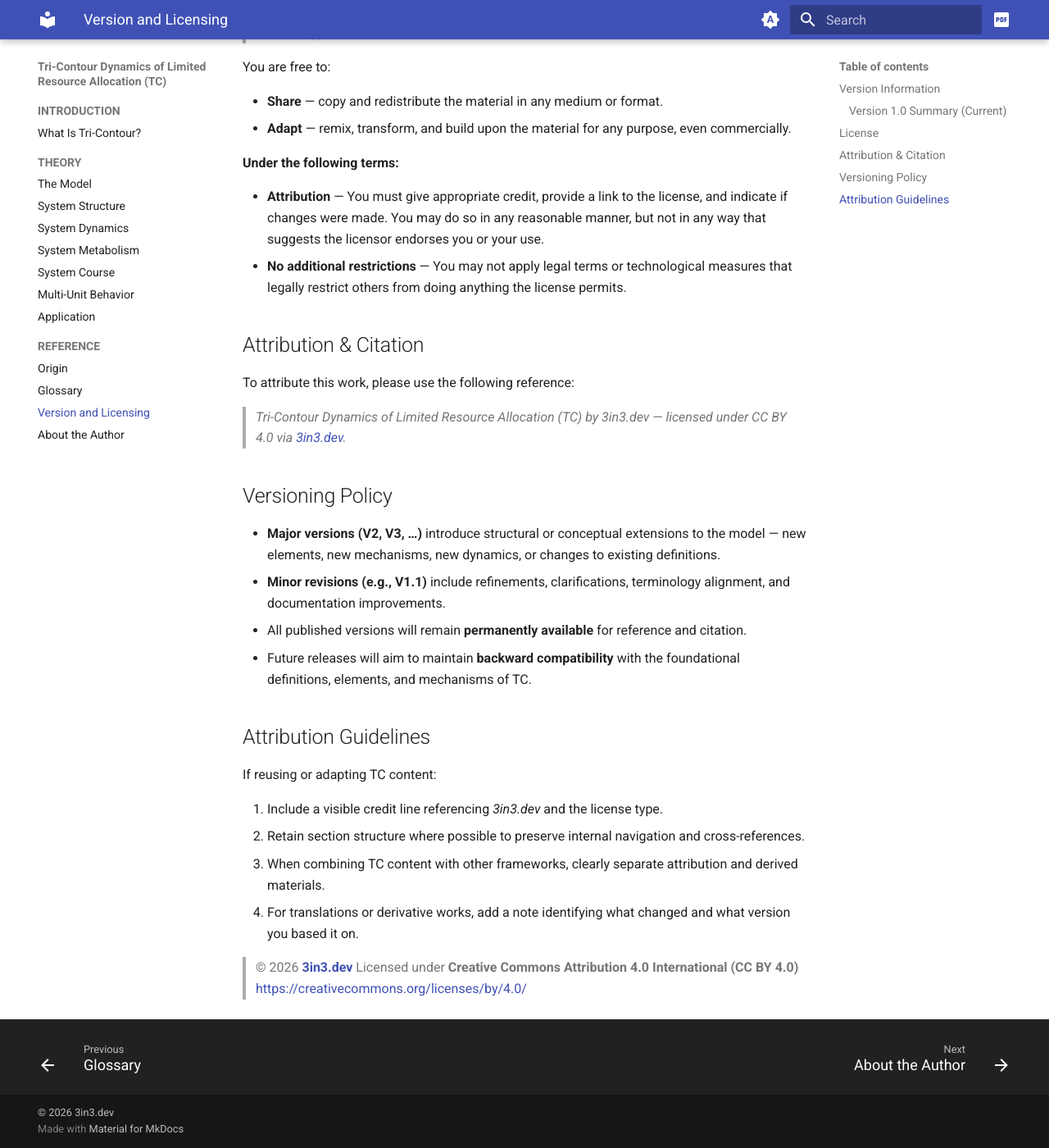
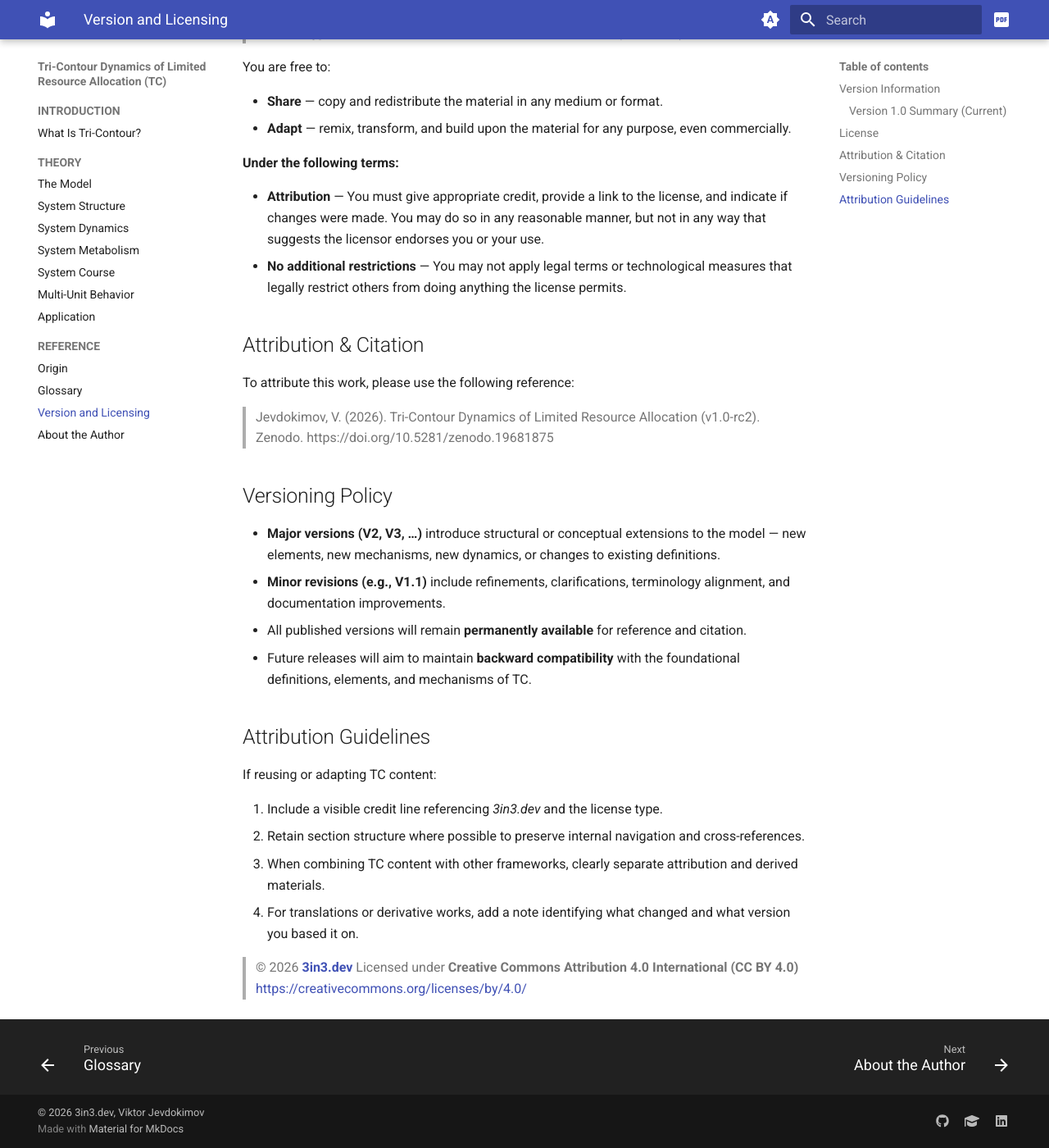
Before and after one commit to vitar/sre, an MkDocs documentation site: the page built from docs/version-and-licensing.md, in a window 1280 px wide and 1400 px high, scrolled down 1331 px. Shown: the whole window at 82% size. Built offline with MkDocs 1.6.1 and Material for MkDocs 9.7.7, drawn with Linux system fonts in a browser that asks for light colours.

Commit message:
Add Cite info (#15)

```diff
--- a/docs/version-and-licensing.md
+++ b/docs/version-and-licensing.md
@@ -46,7 +46,7 @@ You are free to:
 
 To attribute this work, please use the following reference:
 
-> *Tri-Contour Dynamics of Limited Resource Allocation (TC) by 3in3.dev — licensed under CC BY 4.0 via [3in3.dev](https://3in3.dev).*
+> Jevdokimov, V. (2026). Tri-Contour Dynamics of Limited Resource Allocation (v1.0-rc2). Zenodo. https://doi.org/10.5281/zenodo.19681875
 
 ## Versioning Policy
 
--- a/mkdocs.yml
+++ b/mkdocs.yml
@@ -1,7 +1,7 @@
 site_name: "Tri-Contour Dynamics of Limited Resource Allocation (TC)"
 site_description: "Tri-Contour Dynamics of Limited Resource Allocation describes how systems allocate limited resources across three competing functional demands: Survival, Reproduction, and Evolution."
 site_author: "Viktor Jevdokimov, Vilnius, Lithuania"
-copyright: "© 2026 3in3.dev"
+copyright: "© 2026 3in3.dev, Viktor Jevdokimov"
 
 docs_dir: docs
 
@@ -16,6 +16,7 @@ theme:
     - navigation.instant.prefetch
     - navigation.tracking
     - content.code.copy
+    - footer.hyperlinks
   palette:
     - media: "(prefers-color-scheme)"
       toggle:
@@ -31,6 +32,15 @@ theme:
       toggle:
         icon: material/brightness-4
         name: Switch to system preference
+
+extra:
+  social:
+    - icon: fontawesome/brands/github
+      link: https://github.com/vitar/sre
+    - icon: fontawesome/solid/graduation-cap
+      link: https://orcid.org/0009-0008-9428-3975
+    - icon: fontawesome/brands/linkedin
+      link: https://www.linkedin.com/in/viktor-jevdokimov/
 
 plugins:
   - search
```
